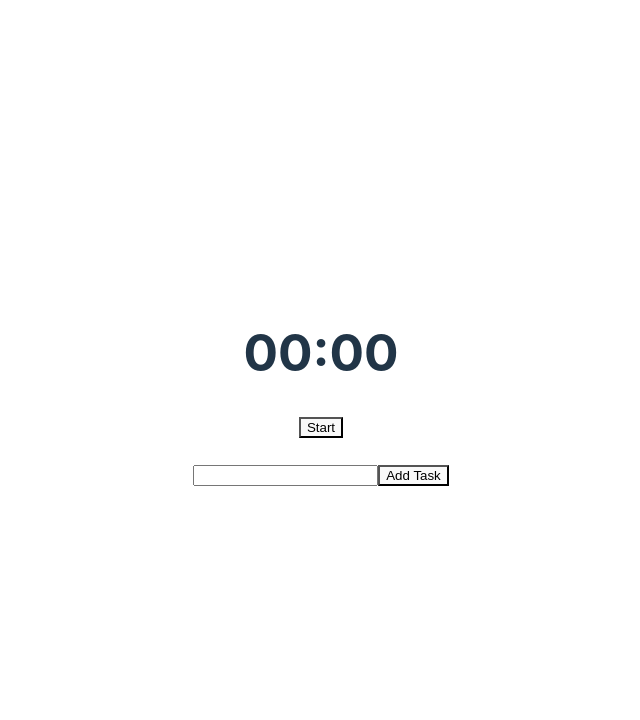
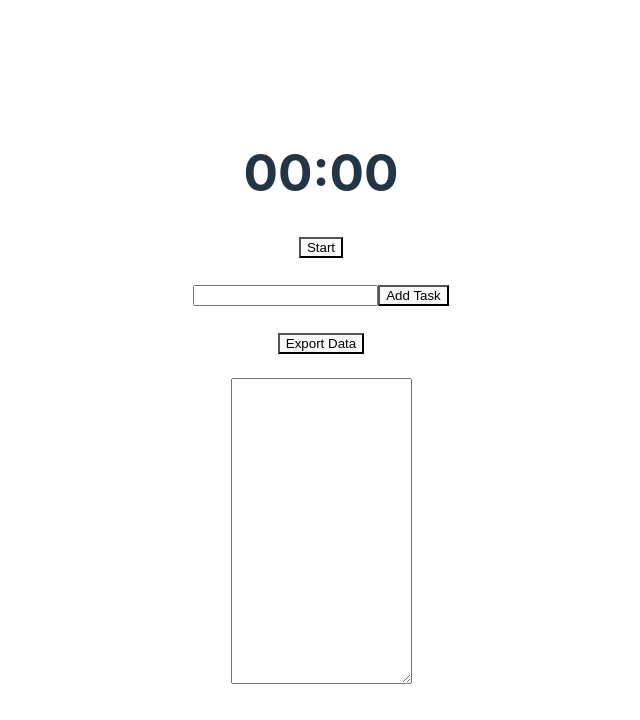
Before and after one commit to michealcoleyoung/react-task-logger, a React (Vite) app: page / in a window 1280 px wide. Shown: the top 720 px of the page, without its empty margins (319-959 px from the left). Built offline with nearby package versions, Linux system fonts and the light colour scheme.

Commit message:
Added textarea in ExportData for testing

```diff
--- a/src/App.jsx
+++ b/src/App.jsx
@@ -27,6 +27,7 @@ export default function App() {
   return (
     <>
       <TaskInput />
+      <ExportData />
     </>
   );
 }
--- a/src/ExportData.jsx
+++ b/src/ExportData.jsx
@@ -1,22 +1,17 @@
 import React, { useState } from 'react';
+import { TaskInput } from './TaskInput';
 
-// This is what the output will look like once the ExportData component is complete
-// Task Name: Task 1
-// Task Start: 04:06 AM
-// Task End: 04:06 AM
-// Time Worked: 20:53
-// Task Date: 05/20/2023
+// Basic structure of component will be set here
+// Functionality will be included in the main App
 
-export function ExportData({ tasks, onExportData }) {
-  const [data, setData] = useState([])
-  const handleExportData = () => {
-    onExportData(tasks);
-  };
+export function ExportData() {
 
   return (
     <div>
-      <button onClick={handleExportData}>Export Data</button>
-      <h2>Exported Tasks</h2>
+      <button >Export Data</button><br></br><br></br>
+      <textarea rows={20} cols={20}>
+
+      </textarea>
     </div>
   );
 }
```
